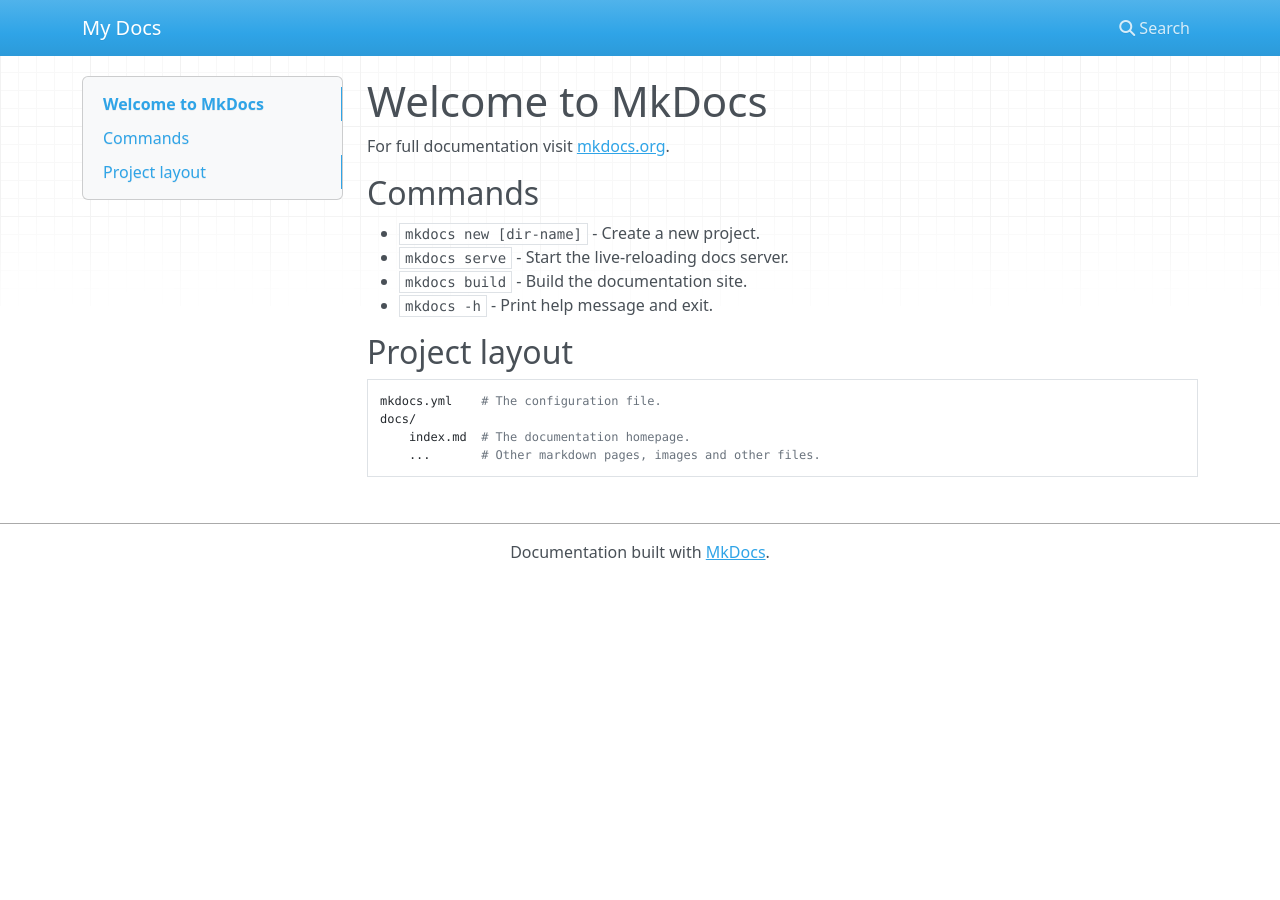
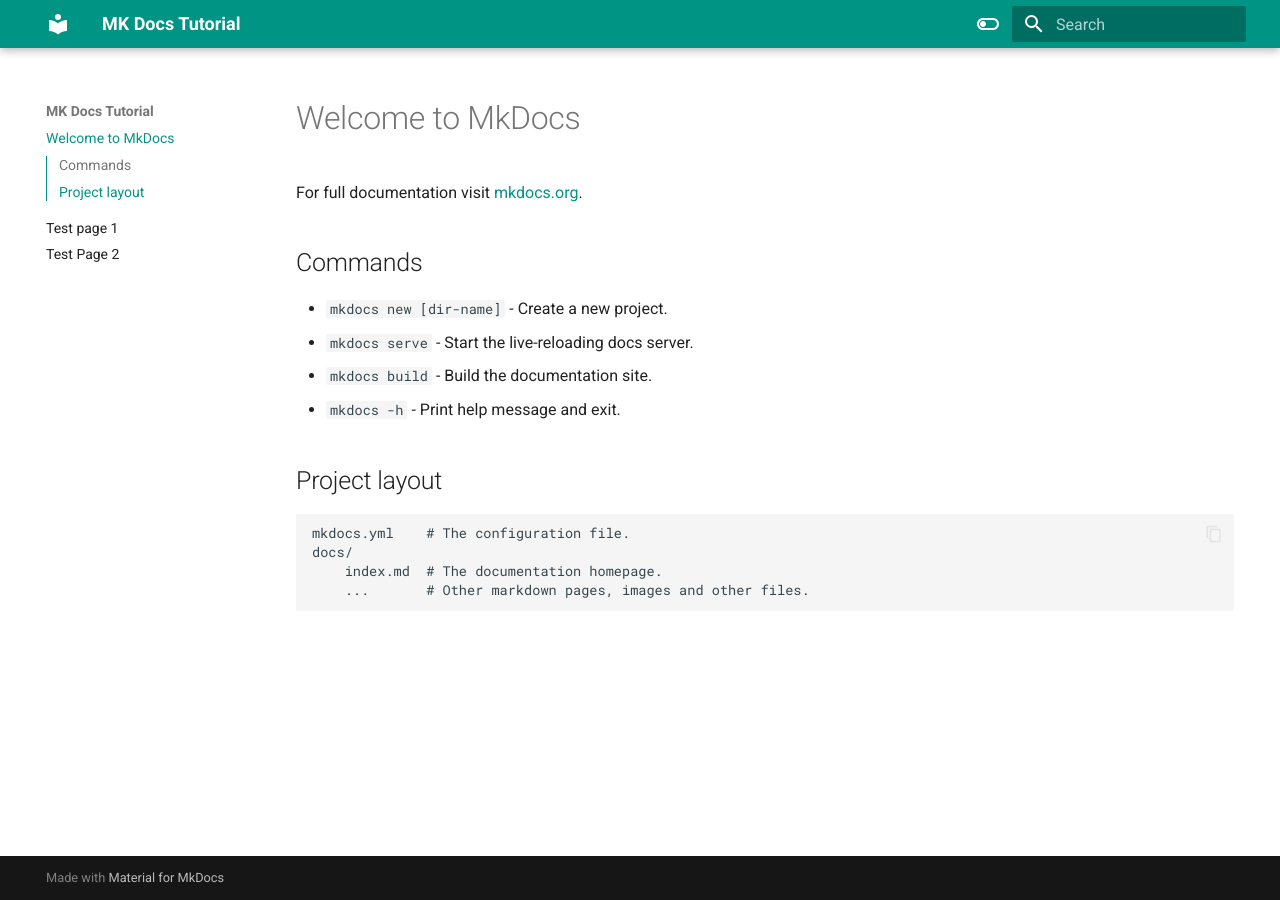
Before and after one commit to SchernHe/mkdocs-demo, an MkDocs documentation site: the page built from docs/index.md, in a window 1280 px wide. Built offline with MkDocs 1.6.1 and Material for MkDocs 9.7.7, drawn with Linux system fonts in a browser that asks for light colours; nearby versions of some CDN libraries.

Commit message:
Add material theme for documentation

```diff
--- /dev/null
+++ b/docs/test_page2.md
@@ -0,0 +1,8 @@
+# Test Page 2
+
+
+This is the second test page that should be displayed in the MK docs demo.
+
+
+
+## First Chapter of Second Page
--- a/mkdocs.yml
+++ b/mkdocs.yml
@@ -1 +1,27 @@
-site_name: My Docs
+site_name: MK Docs Tutorial
+theme:
+  name: material
+  features:
+    - navigation.instant
+    - navigation.sections
+    - navigation.top
+    - search.suggest
+    - search.highlight
+    - toc.integrate
+    - content.tabs.link
+    - content.code.annotation
+    - content.code.copy
+  language: en
+  palette:
+    - scheme: default
+      toggle:
+        icon: material/toggle-switch-off-outline
+        name: Switch to dark mode
+      primary: teal
+      accent: purple
+    - scheme: slate
+      toggle:
+        icon: material/toggle-switch
+        name: Switch to light mode
+      primary: teal
+      accent: lime
--- a/pyproject.toml
+++ b/pyproject.toml
@@ -9,6 +9,7 @@
 [tool.poetry.dependencies]
 python = "^3.11"
 mkdocs = "^1.5.3"
+mkdocs-material = "^9.5.2"
 
 
 [build-system]
```
Also changed, not shown: docs/test_page1.md (added, +17 -0 lines), 1 other file.
